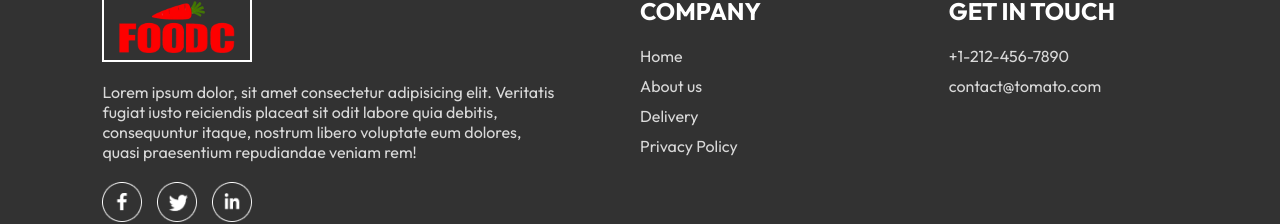
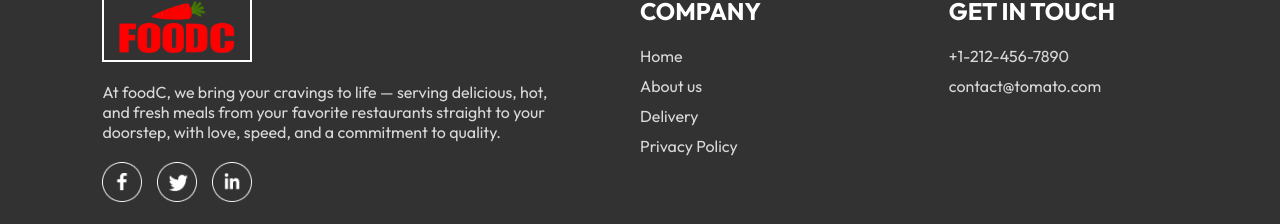
Before and after one commit to Harish-987/foodC, a React (Vite) app in the folder frontEnd/: page /myOrders in a window 1280 px wide. Shown: the part 443-667 px from the top of the page. Built offline with nearby package versions, Linux system fonts and the light colour scheme; no server answers.

Commit message:
Update Footer.jsx updated foodC tag line

```diff
--- a/frontEnd/src/components/Footer/Footer.jsx
+++ b/frontEnd/src/components/Footer/Footer.jsx
@@ -8,7 +8,7 @@ const Footer = () => {
         <div className="footer-content">
             <div className="footer-content-left">
                 <img src={assets.foodc_small} alt="" className='logo'/>
-                <p>Lorem ipsum dolor, sit amet consectetur adipisicing elit. Veritatis fugiat iusto reiciendis placeat sit odit labore quia debitis, consequuntur itaque, nostrum libero voluptate eum dolores, quasi praesentium repudiandae veniam rem!</p>
+                <p>At foodC, we bring your cravings to life — serving delicious, hot, and fresh meals from your favorite restaurants straight to your doorstep, with love, speed, and a commitment to quality.</p>
                 <div className="footer-social-icons">
                     <img src={assets.facebook_icon} alt="" />
                     <img src={assets.twitter_icon} alt="" />
```
